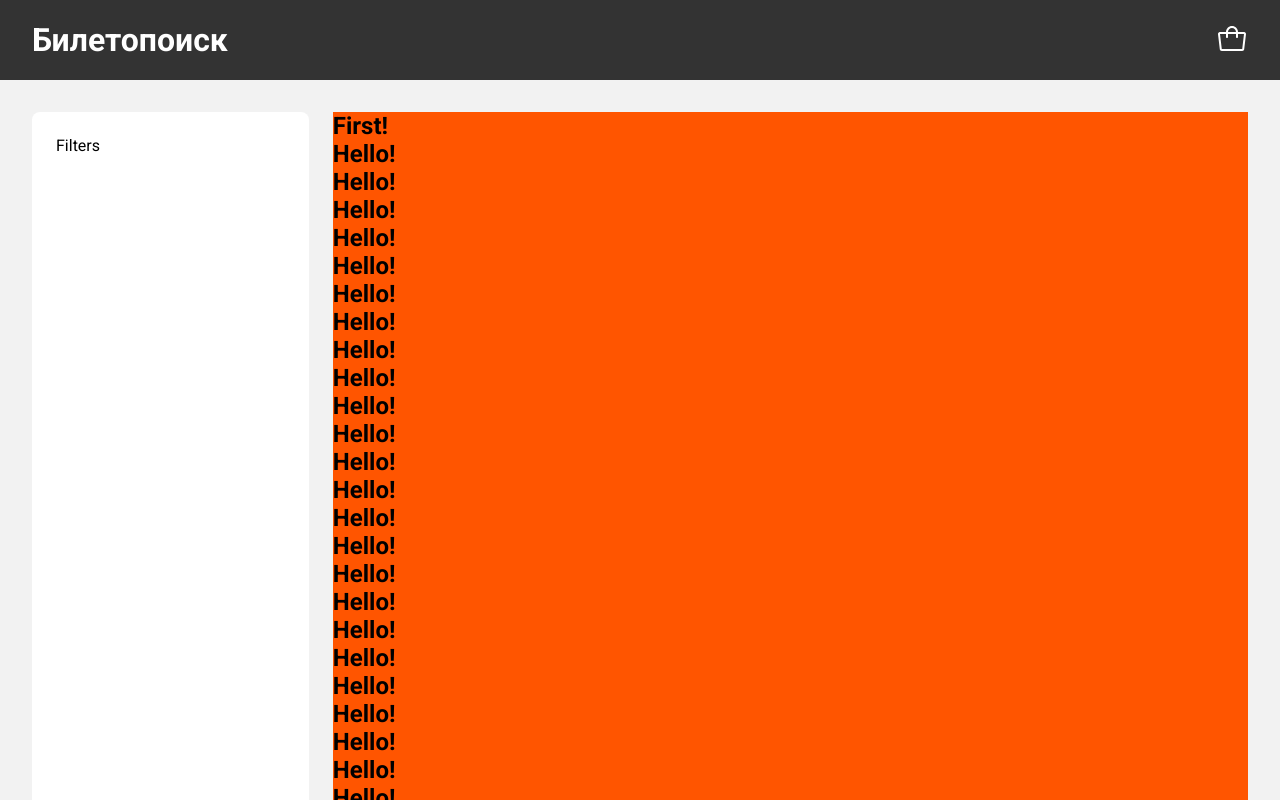
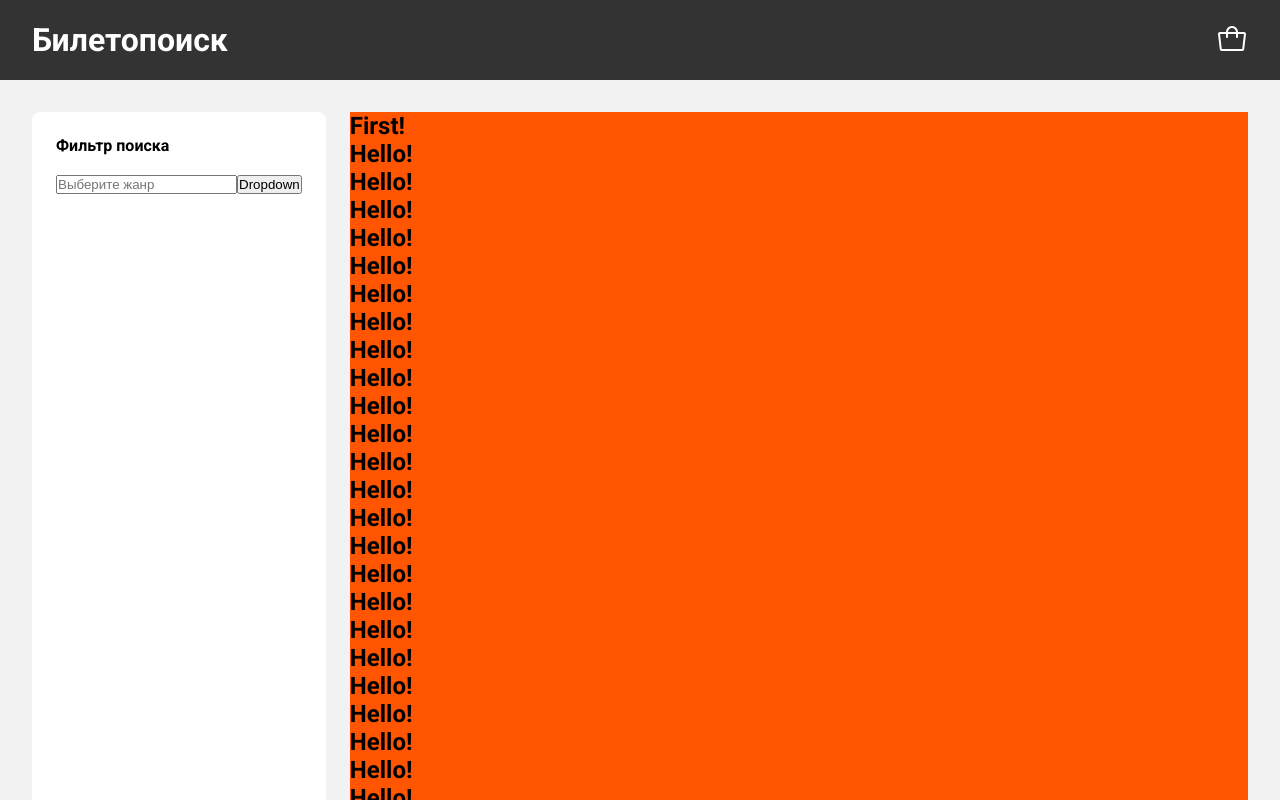
Before and after one commit to MaximFedarau/Biletopoisk, a Next.js app: page / in a window 1280 px wide. Shown: the top 800 px of the page. Built offline with nearby package versions, Linux system fonts and the light colour scheme.

Commit message:
feat: add Select & Dropdown components

```diff
--- a/src/app/globals.scss
+++ b/src/app/globals.scss
@@ -5,6 +5,7 @@
 }
 
 body {
+  position: relative;
   display: flex;
   flex-direction: column;
   min-height: 100vh;
@@ -15,3 +16,13 @@ a {
   color: inherit;
   text-decoration: none;
 }
+
+.dropdown-root {
+  position: absolute;
+  width: 100%;
+  height: 100%;
+
+  * {
+    z-index: 2;
+  }
+}
--- a/src/app/layout.tsx
+++ b/src/app/layout.tsx
@@ -14,6 +14,7 @@ export default function RootLayout({ children }: { children: ReactNode }) {
   return (
     <html lang="ru">
       <body className={roboto.className}>
+        <div id="dropdown-root" className="dropdown-root" />
         <Header />
         {children}
         <Footer />
--- a/src/components/Cards/DetailsCard/index.tsx
+++ b/src/components/Cards/DetailsCard/index.tsx
@@ -26,7 +26,7 @@ const ChevronButton: FC<ChevronButtonProps> = ({ changeIsOpen, isOpen }) => {
       alt="chevron"
       onClick={changeIsOpen}
       className={classNames(styles.card__button, {
-        [styles.pressed]: isOpen,
+        [styles.card__button_pressed]: isOpen,
       })}
     />
   );
--- a/src/components/Cards/DetailsCard/styles.module.scss
+++ b/src/components/Cards/DetailsCard/styles.module.scss
@@ -6,6 +6,6 @@
     cursor: pointer;
 }
 
-.card__button.pressed {
+.card__button_pressed {
     transform: rotate(180deg);
 }
--- /dev/null
+++ b/src/components/Filters/Dropdown/index.tsx
@@ -0,0 +1,30 @@
+"use client";
+
+import { FC } from "react";
+
+import styles from "./styles.module.scss";
+
+interface Props {
+  data: string[];
+  offset: DOMRect;
+  onClose: () => void;
+  onSearch: () => void;
+}
+
+export const Dropdown: FC<Props> = ({ offset }) => {
+  return (
+    <div
+      className={styles.container}
+      style={{
+        top: offset.height + offset.top,
+        left: offset.left,
+        width: offset.width,
+      }}
+    >
+      <p>1</p>
+      <p>1</p>
+      <p>1</p>
+      <p>1</p>
+    </div>
+  );
+};
--- /dev/null
+++ b/src/components/Filters/Dropdown/styles.module.scss
@@ -0,0 +1,7 @@
+.container {
+    position: sticky;
+    background-color: red;
+    max-height: 50px;
+    overflow: scroll;
+    overscroll-behavior: none;
+}
--- /dev/null
+++ b/src/components/Filters/Select/index.tsx
@@ -0,0 +1,64 @@
+import { FC, useMemo, useEffect, useState, useRef } from "react";
+import { createPortal } from "react-dom";
+
+import { Dropdown } from "../Dropdown";
+
+import styles from "./styles.module.scss";
+
+interface Props {
+  data: string[];
+  onSearch: () => void;
+}
+
+export const Select: FC<Props> = ({ data, onSearch }) => {
+  const ref = useRef<HTMLInputElement>(null);
+  const [isMounted, setIsMounted] = useState(false);
+
+  const [dropdownOffset, setDropdownOffset] = useState<DOMRect>();
+  const [isDropdownOpen, setIsDropdownOpen] = useState(false);
+
+  const changeOffset = () =>
+    setDropdownOffset(ref.current?.getBoundingClientRect());
+  const onDropdownClose = () => setIsDropdownOpen(false);
+
+  useEffect(() => {
+    setIsMounted(true);
+    changeOffset();
+
+    return () => setIsMounted(false);
+  }, []);
+
+  const events = useMemo(() => ["scroll", "resize"], []);
+  useEffect(() => {
+    events.forEach((event) => window.addEventListener(event, changeOffset));
+
+    return () =>
+      events.forEach((event) =>
+        window.removeEventListener(event, changeOffset)
+      );
+  }, [events]);
+
+  return (
+    <div ref={ref} className={styles.container}>
+      <input placeholder="Выберите жанр" ref={ref} />
+      <button
+        onClick={() => {
+          setIsDropdownOpen(!isDropdownOpen);
+        }}
+      >
+        Dropdown
+      </button>
+      {isMounted &&
+        isDropdownOpen &&
+        createPortal(
+          <Dropdown
+            data={data}
+            offset={dropdownOffset || new DOMRect()}
+            onClose={onDropdownClose}
+            onSearch={onSearch}
+          />,
+          document.getElementById("dropdown-root")!
+        )}
+    </div>
+  );
+};
--- /dev/null
+++ b/src/components/Filters/Select/styles.module.scss
@@ -0,0 +1,4 @@
+.container {
+    display: flex;
+    width: 100%;
+}
--- a/src/components/Filters/index.tsx
+++ b/src/components/Filters/index.tsx
@@ -1,11 +1,20 @@
+"use client";
+
 import { FC } from "react";
+
+import { Select } from "./Select";
 
 import styles from "./styles.module.scss";
 
 export const Filters: FC = () => {
   return (
-    <section className={styles.container}>
-      <section className={styles.container__content}>Filters</section>
-    </section>
+    <aside className={styles.container}>
+      <section className={styles.container__content}>
+        <p className={styles.container__title}>Фильтр поиска</p>
+        <div className={styles.container__filters}>
+          <Select data={["test"]} onSearch={() => console.log("search")} />
+        </div>
+      </section>
+    </aside>
   );
 };
--- a/src/components/Filters/styles.module.scss
+++ b/src/components/Filters/styles.module.scss
@@ -6,7 +6,29 @@
 }
 
 .container__content {
+    display: flex;
+    flex-direction: column;
+    gap: $size-10;
     padding-top: $size-12;
     position: sticky;
     top: $size-40;
 }
+
+.container__title {
+    font-size: $text-md;
+    font-weight: $font-semibold;
+}
+
+.container__filters {
+    display: flex;
+    flex-direction: column;
+    gap: $size-8;
+}
+
+.dropdown {
+    position: sticky;
+    background-color: red;
+    max-height: 50px;
+    overflow: scroll;
+    overscroll-behavior: none;
+}
```
